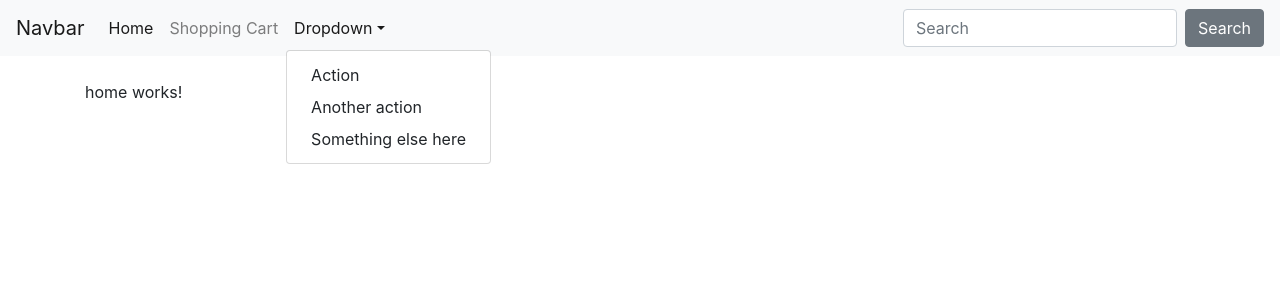
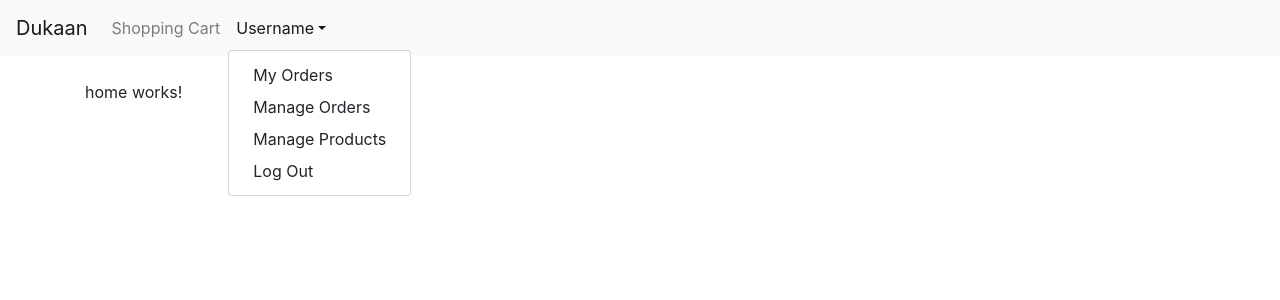
Before and after one commit to billal1993/angular-project-oshop, an Angular app: page / in a window 1280 px wide. Shown: the top 300 px of the page. Built offline with nearby package versions, Linux system fonts and the light colour scheme; what @angular/fire would draw is missing.

Commit message:
first-section completed

```diff
--- a/src/app/app.module.ts
+++ b/src/app/app.module.ts
@@ -49,6 +49,7 @@
     {path: 'shopping-cart', component: ShoppingCartComponent},
     {path: 'check-out', component: CheckOutComponent},
     {path: 'order-success', component: OrderSuccessComponent},
+    {path: 'my/orders', component:MyOrdersComponent},
     {path: 'login', component: LoginComponent},
     //routes for admin
     {path: 'admin/products', component: AdminProductsComponent},
--- a/src/app/bs-navbar/bs-navbar.component.css
+++ b/src/app/bs-navbar/bs-navbar.component.css
@@ -0,0 +1,4 @@
+
+.dropdown-toggle{
+    cursor:pointer;
+}
--- a/src/app/bs-navbar/bs-navbar.component.html
+++ b/src/app/bs-navbar/bs-navbar.component.html
@@ -1,29 +1,23 @@
 <nav class="navbar navbar-expand-md navbar-light bg-light fixed-top">
-    <a class="navbar-brand" href="#">Navbar</a>
+    <a class="navbar-brand" routerLink="/">Dukaan</a>
     <button class="navbar-toggler" type="button" data-toggle="collapse" data-target="#navbarsExampleDefault" aria-controls="navbarsExampleDefault" aria-expanded="false" aria-label="Toggle navigation">
       <span class="navbar-toggler-icon"></span>
     </button>
 
     <div class="collapse navbar-collapse" id="navbarsExampleDefault">
       <ul class="navbar-nav mr-auto">
-        <li class="nav-item active">
-          <a class="nav-link" routerLink="/">Home <span class="sr-only">(current)</span></a>
-        </li>
         <li class="nav-item">
           <a class="nav-link" routerLink="/shopping-cart">Shopping Cart</a>
         </li>
         <li ngbDropdown class="nav-item dropdown show">
-          <a ngbDropdownToggle class="nav-link dropdown-toggle" href="#" id="dropdown01" data-toggle="dropdown" aria-haspopup="true" aria-expanded="false">Dropdown</a>
+          <a ngbDropdownToggle class="nav-link dropdown-toggle" id="dropdown01" data-toggle="dropdown" aria-haspopup="true" aria-expanded="false">Username</a>
           <div ngbDropdownMenu class="dropdown-menu show" aria-labelledby="dropdown01">
-            <a class="dropdown-item" href="#">Action</a>
-            <a class="dropdown-item" href="#">Another action</a>
-            <a class="dropdown-item" href="#">Something else here</a>
+            <a class="dropdown-item" routerLink="/my/orders">My Orders</a>
+            <a class="dropdown-item" routerLink="/admin/orders">Manage Orders</a>
+            <a class="dropdown-item" routerLink="/admin/products">Manage Products</a>
+            <a class="dropdown-item">Log Out</a>
           </div>
         </li>
       </ul>
-      <form class="form-inline my-2 my-lg-0">
-        <input class="form-control mr-sm-2" type="text" placeholder="Search" aria-label="Search">
-        <button class="btn btn-secondary my-2 my-sm-0" type="submit">Search</button>
-      </form>
     </div>
 </nav>
```
